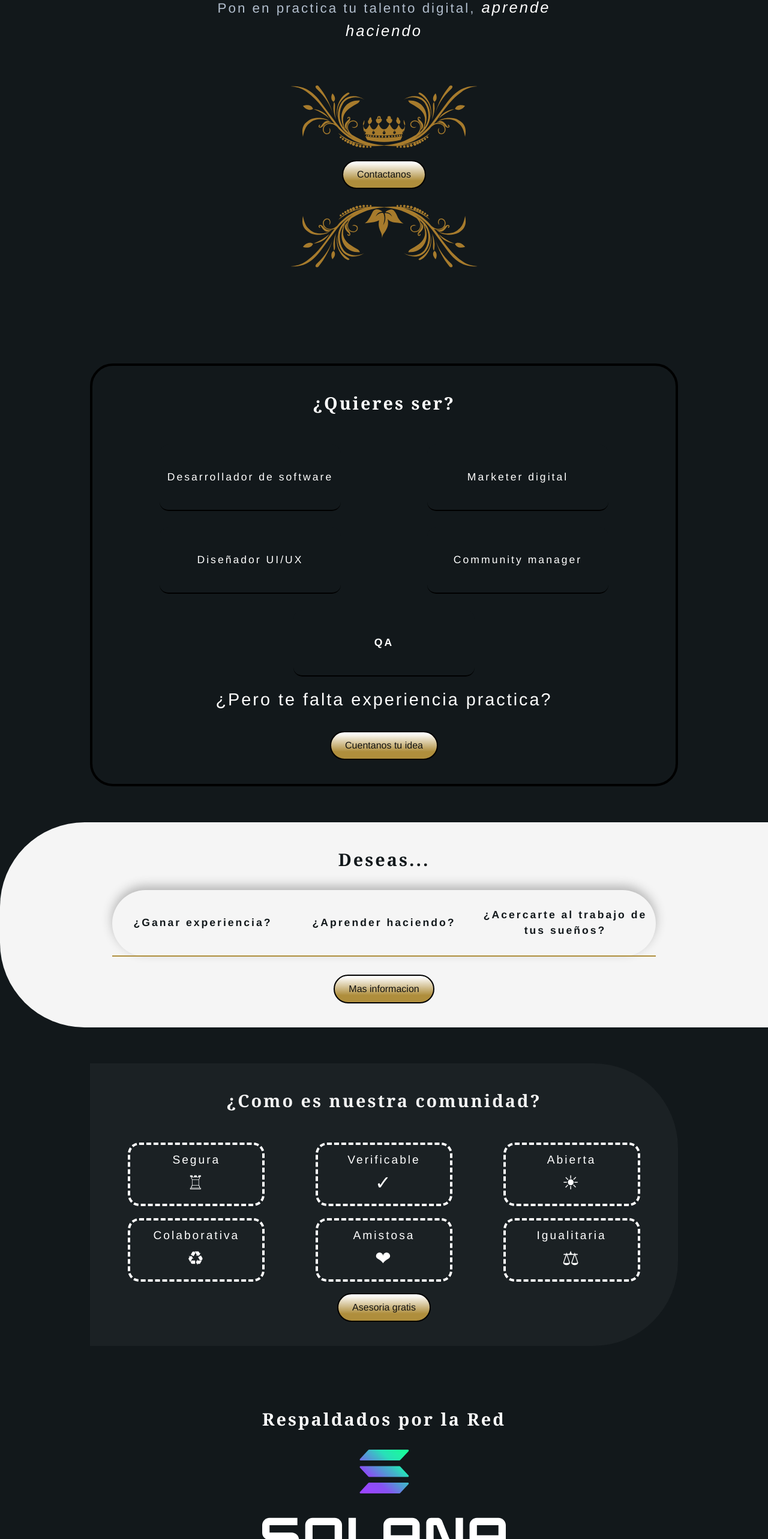
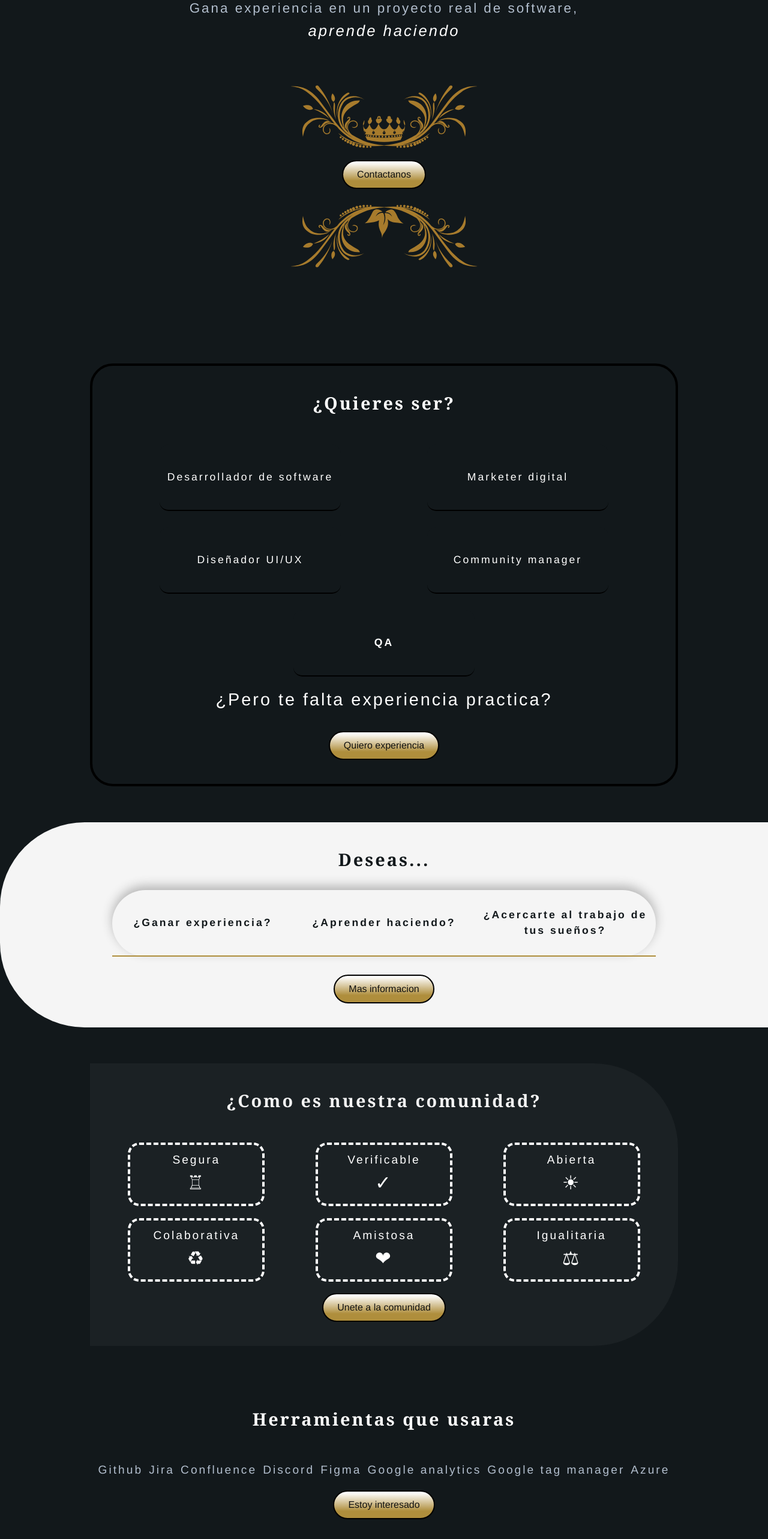
Before and after one commit to MEGAFRAN/clubtal, a Next.js app: page / in a window 1280 px wide. Shown: the part 228-2794 px from the top of the page at 60% size. Built offline with nearby package versions, Linux system fonts and the light colour scheme.

Commit message:
feature: reformated components text, to be in sync with website message

```diff
--- a/app/components/sections/supported_by/SupportedBy.tsx
+++ b/app/components/sections/supported_by/SupportedBy.tsx
@@ -1,22 +1,14 @@
 import styles from '../../../styles/sections/supported-by.module.scss'
 import { Button } from '../../button/Button'
 import { List } from '../../list/List'
-import { useRouter } from 'next/router'
 
 export const SupportedBy = ({listData, title, buttonText}: any) => {
-
-    const router = useRouter()
-    const GITHUB_PAGES_PATH = '/crypto-crea'
-    const solanaImage = router.basePath === GITHUB_PAGES_PATH
-                                            ? '/crypto-crea/images/solanaVerticalLogo.svg'
-                                            : '/images/solanaVerticalLogo.svg'
 
     return (
 
         <section className={styles.container}>
 
             <h2>{title}</h2>
-            <img src={solanaImage} alt="solana logo" loading='lazy' />
             <List listData={listData} />
             <Button text={buttonText} style='cta' scrollToSection={'#contact'}/>
 
--- a/app/components/sections/use_cases/UseCase.tsx
+++ b/app/components/sections/use_cases/UseCase.tsx
@@ -2,16 +2,16 @@ import styles from '../../../styles/sections/use-cases.module.scss'
 import { Button } from '../../button/Button'
 import { List } from '../../list/List'
 
-export const UseCases = ({listData, title, buttonText}: any) => {
+export const UseCases = ({listData, title, subTitle, buttonText}: any) => {
 
     return (
 
-        <section className={styles.container}>
+        <section id='use-cases' className={styles.container}>
 
 
             <h2>{title}</h2>
             <List listData={listData} />
-            <span>¿Pero te falta experiencia practica?</span>
+            <span>{subTitle}</span>
             <Button text={buttonText} style='cta' scrollToSection={'#contact'}/>
 
         </section>
--- a/app/services/pages/index/texts.ts
+++ b/app/services/pages/index/texts.ts
@@ -2,20 +2,35 @@
 
 export const indexTextSpanish =
 {
-  homeNavbarOptions: [{ name: 'Servicios', link: '/#services' }, { name: 'Pasos a seguir', link: '/#following-steps' }],
+  homeNavbarOptions: [
+    { name: 'Casos de uso', link: '/#use-cases' },
+    { name: 'Pasos a seguir', link: '/#following-steps' },
+    { name: 'Contacto', link: '/#contact' }
+  ],
 
-  headerTitle: ['Desarrollo', 'Profesional', 'Colaborativo'],
+  headerTitle: [
+    'Experiencia', 'Profesional', 'Colaborativa'
+  ],
 
-  headerText: ['Pon en practica tu talento digital', 'aprende haciendo'],
+  headerText: [
+    'Gana experiencia en un proyecto real de software', 'aprende haciendo'
+  ],
 
-  ctaButtonTexts: ['Contactanos', 'Cuentanos tu idea', 'Iniciemos el proceso', 'Asesoria gratis', 'Mas informacion'],
+  ctaButtonTexts: [
+    'Contactanos', 'Quiero experiencia', 'Iniciemos el proceso', 'Unete a la comunidad', 'Mas informacion',
+    'Estoy interesado', 'Quiero ser parte'
+  ],
 
   sectionsTitles: [
     '¿Quieres ser?', 'Deseas...', '¿Como es nuestra comunidad?',
-    'Respaldados por la Red', 'Pasos a seguir', 'Contactanos'
+    'Herramientas que usaras', 'Pasos a seguir', 'Contactanos'
   ],
 
-  tokensUseCases : [
+  sectionsSubTitles: [
+    '¿Pero te falta experiencia practica?'
+  ],
+
+  useCases : [
     'Desarrollador de software', 'Marketer digital', 'Diseñador UI/UX',
     'Community manager', 'QA'
   ],
@@ -28,20 +43,16 @@ export const indexTextSpanish =
     'Segura', 'Verificable', 'Abierta', 'Colaborativa', 'Amistosa', 'Igualitaria'
   ],
 
-  solanaStats : [
-    'Desarrollamos Tokens SPL en Solana','Red con un valor mayor a 30 billones de dolares',
-    'Minimos costos por transaccion', 'Gran velocidad',
-    'Mas de 1700 nodos asegurando la infraestructura'
+  projectTools : [
+    'Github', 'Jira', 'Confluence', 'Discord', 'Figma', 'Google analytics', 'Google tag manager', 'Azure'
   ],
 
   followingSteps : [
-    `Nos contactas: Analizamos contigo lo que necesitas, y definimos la mejor solucion`,
-    `Creamos tus tokens: Desarrollamos y verificamos tus tokens en la red de pruebas de la blockchain,
-       Lanzamos tus tokens en la red de principal de la blockchain y
-       Añadimos la metadata necesaria para identificar tu token en la red (Logo, nombre)`,
-    `Te entregamos los tokens: Enviamos los tokens desarrollados y probados a tu billetera,
-        Te enviamos la direccion donde podras verificar la informacion de tu token.
-       Ahora podras usar tus tokens para todo lo que deseas !`
+    `Nos contactas: Nos cuentas sobre tu perfil, y lo que deseas conseguir a nivel de experiencia`,
+    `Te ingresamos a la comunidad: Estarás en un grupo basado en tu carrera digital,
+    donde tendrás el apoyo de tus compañeros, compartiendo conocimientos y experiencias`,
+    `Ganaras experiencia con funcionalidades del proyecto : Podrás elegir lo que quieras practicar o aprender,
+    colaborar en grupo o de forma individual, obtener experiencia practica, y tener retroalimentación`
   ],
 
   formText: [
@@ -54,51 +65,56 @@ export const indexTextSpanish =
 export const indexTextEnglish =
 {
   homeNavbarOptions: [
-    { name: 'Services', link: '/#services' },
+    { name: 'Use cases', link: '/#use-cases' },
     { name: 'Steps to follow', link: '/#following-steps' },
-    { name: 'Contact us', link: '/#contact' }
+    { name: 'Contact', link: '/#contact' }
   ],
 
-  headerTitle: ['We create', 'whatever you want', 'in crypto'],
+  headerTitle: [
+    'Collaborative', 'Professional', 'Experience'
+  ],
 
-  headerText: ['We develop cryptocurrency tokens for you', 'protect and value what matters most to you.'],
+  headerText: [
+    'Gain experience in a real software project', 'learn by doing', 'learn by doing', 'learn by doing'
+  ],
 
-  ctaButtonTexts: ['Contact us', 'Tell us your idea', "Let's start the process", 'Free advice', 'More information'],
+  ctaButtonTexts: [
+    'Contact us', 'I want experience', `Let's start the process`, 'Join the community', 'More information',
+    'I am interested', 'I want to be part', 'I want to be part'
+  ],
 
   sectionsTitles: [
-    'What can you do with your tokens', 'Services', 'Advantages of blockchain technology',
-    'Backed by the Network', 'Steps to follow', 'Contact us'
+    'Do you want to be?', 'Do you want to...', 'What is our community like?', 'Tools you will use', 'Next steps', 'Contact us',
+    'Tools you will use', 'Steps to follow', 'Contact us', 'How to contact us', 'How to find us'
   ],
 
-  tokensUseCases : [
-    'Give them to whomever you want: (Couple, Family, Friends)', 'Sell them: (Customers, Fans)', 'Auction them',
-    'As a prize: (Contests)', 'As a souvenir: (Marriages, birthdays, anniversaries, baptisms)',
-    'Create special benefits for holders: (VIP access, discounts)',
-    'Use them as currency in your community', 'Any idea you have we create it in crypto'
+  sectionsSubTitles: [
+    'But you lack practical experience?'
+  ],
+
+  useCases : [
+    'Software developer', 'Digital marketer', 'UI/UX designer',
+    'Community manager', 'QA'
   ],
 
   services : [
-    'Token creation', 'Blockchain wallet creation consultancy', 'General blockchain consultancy'
+    'Gain experience?', 'Learn by doing?', 'Get closer to your dream job?'
   ],
 
   blockchainAdvantages : [
-    'Secure', 'Verifiable', 'Transparent', 'Decentralized', 'Accessible', 'Equal'
+    'Safe', 'Verifiable', 'Open', 'Collaborative', 'Friendly', 'Equal'
   ],
 
-  solanaStats : [
-    'We develop SPL tokens in Solana', 'Network worth more than 30 billion dollars',
-    'Minimal cost per transaction', 'High speed',
-    'More than 1700 nodes securing the infrastructure'
+  projectTools : [
+    'Github', 'Jira', 'Confluence', 'Discord', 'Figma', 'Google analytics', 'Google tag manager', 'Azure'
   ],
 
   followingSteps : [
-    `You contact us: We analyze with you what you need, and define the best solution`,
-    `We create your tokens: We develop and verify your tokens on the blockchain test network,
-       Launch your tokens on the main blockchain network, and
-       We add the necessary metadata to identify your token on the network (logo, name)`,
-    `We deliver the tokens to you: We send the developed and tested tokens to your wallet,
-        We send you the address where you can verify your token information.
-       Now you can use your tokens for everything you want!`
+    `You contact us: You tell us about your profile, and what you want to achieve in terms of experience`,
+    `You join the community: You will be in a group based on your digital career,
+    where you will have the support of your peers, sharing knowledge and experiences`,
+    `Gain experience with project functionalities: You will be able to choose what you want to practice or learn,
+    collaborate as a group or individually, get hands-on experience, and get feedback`
   ],
 
   formText: [
--- a/app/styles/sections/supported-by.module.scss
+++ b/app/styles/sections/supported-by.module.scss
@@ -12,13 +12,6 @@
         padding-bottom: 30px;
         color: colors.$primary-white;
         text-align: center;
-    }
-
-    img {
-        height: clamp(90px, 20vw, 175px);
-        margin: auto;
-        margin-bottom: 65px;
-        align-self: center;
     }
 
     ul {
--- a/pages/index.tsx
+++ b/pages/index.tsx
@@ -18,8 +18,8 @@ const Home: NextPage = () => {
 
   const currentLanguage = isSecondaryLanguage ? { ...indexTextEnglish } : { ...indexTextSpanish }
 
-  const { homeNavbarOptions, headerTitle, headerText, ctaButtonTexts, sectionsTitles, tokensUseCases, services,
-          blockchainAdvantages, solanaStats, followingSteps, formText } = currentLanguage
+  const { homeNavbarOptions, headerTitle, headerText, ctaButtonTexts, sectionsTitles, sectionsSubTitles, useCases, services,
+          blockchainAdvantages, projectTools, followingSteps, formText } = currentLanguage
 
   return (
 
@@ -28,11 +28,11 @@ const Home: NextPage = () => {
 
       <Header navbarOptions={homeNavbarOptions} setSecondaryLanguage={setSecondaryLanguage} title={headerTitle}
         text={headerText} buttonText={ctaButtonTexts}/>
-      <UseCases listData={tokensUseCases} title={sectionsTitles[0]} buttonText={ctaButtonTexts[1]} />
+      <UseCases listData={useCases} title={sectionsTitles[0]} subTitle={sectionsSubTitles[0]} buttonText={ctaButtonTexts[1]} />
       <Services listData={services} title={sectionsTitles[1]} buttonText={ctaButtonTexts[4]}/>
       <Advantages listData={blockchainAdvantages} title={sectionsTitles[2]} buttonText={ctaButtonTexts[3]}/>
-      <SupportedBy listData={solanaStats} title={sectionsTitles[3]} buttonText={ctaButtonTexts[0]}/>
-      <FollowingSteps listData={followingSteps} title={sectionsTitles[4]} buttonText={ctaButtonTexts[2]} />
+      <SupportedBy listData={projectTools} title={sectionsTitles[3]} buttonText={ctaButtonTexts[5]}/>
+      <FollowingSteps listData={followingSteps} title={sectionsTitles[4]} buttonText={ctaButtonTexts[6]} />
       <Contact formText={formText} title={sectionsTitles[5]}/>
     </>
   )
```
